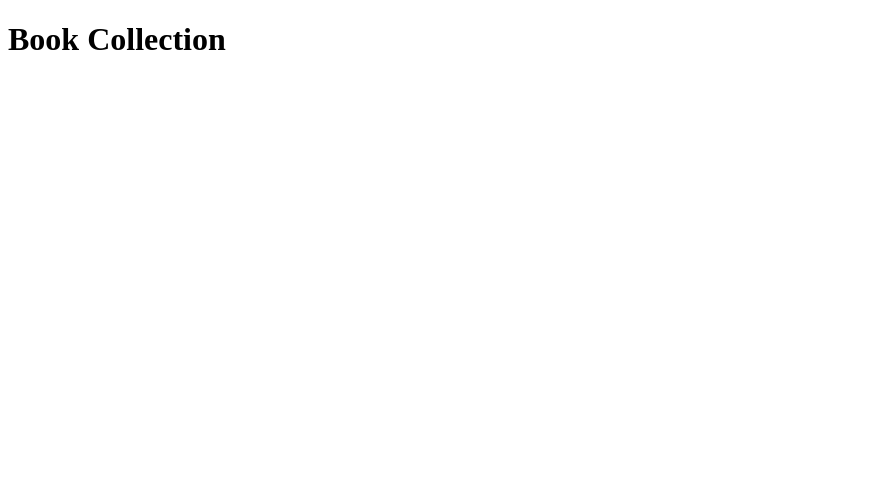
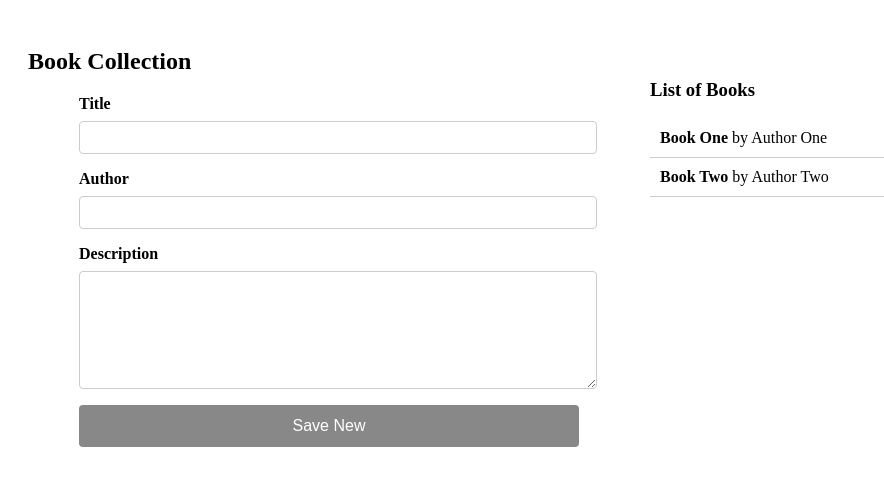
Before and after one commit to julmol86/book_collection, a React (Vite) app in the folder frontend/: page / in a window 1280 px wide. Shown: the top 486 px of the page, without its empty margins (0-884 px from the left). Built offline with nearby package versions, Linux system fonts and the light colour scheme.

Commit message:
Add form and book list

```diff
--- a/frontend/index.html
+++ b/frontend/index.html
@@ -3,7 +3,7 @@
   <head>
     <meta charset="UTF-8" />
     <meta name="viewport" content="width=device-width, initial-scale=1.0" />
-    <title>Vite + React + TS</title>
+    <title>Book collection</title>
   </head>
   <body>
     <div id="root"></div>
--- a/frontend/src/App.tsx
+++ b/frontend/src/App.tsx
@@ -1,9 +1,71 @@
-function App() {
+import { useState, useRef, useEffect } from "react";
+import BookForm from "./BookForm";
+import BookList from "./BookList";
+
+interface Book {
+  id: number;
+  name: string;
+  author: string;
+  description: string;
+}
+
+const App: React.FC = () => {
+  const [books, setBooks] = useState<Book[]>([
+    {
+      id: 1,
+      name: "Book One",
+      author: "Author One",
+      description: "Description for Book One",
+    },
+    {
+      id: 2,
+      name: "Book Two",
+      author: "Author Two",
+      description: "Description for Book Two",
+    },
+  ]);
+
+  const [selectedBook, setSelectedBook] = useState<Book | null>(null);
+  const bookListRef = useRef<HTMLDivElement>(null);
+
+  const handleSelectBook = (book: Book) => {
+    setSelectedBook(book);
+  };
+
+  const handleClickOutside = (event: MouseEvent) => {
+    if (
+      bookListRef.current &&
+      !bookListRef.current.contains(event.target as Node)
+    ) {
+      setSelectedBook(null);
+    }
+  };
+
+  useEffect(() => {
+    document.addEventListener("mousedown", handleClickOutside);
+    return () => {
+      document.removeEventListener("mousedown", handleClickOutside);
+    };
+  }, []);
+
   return (
-    <div>
-      <h1>Book Collection</h1>
+    <div style={{ display: "flex", padding: "20px" }}>
+      {/* Left part: Book form */}
+      <div style={{ flex: 1, marginRight: "20px" }}>
+        <h2>Book Collection</h2>
+        <BookForm selectedBook={selectedBook} />
+      </div>
+
+      {/* Right part: Book list */}
+      <div style={{ flex: 1, marginTop: "2rem" }} ref={bookListRef}>
+        <BookList
+          books={books}
+          onSelectBook={handleSelectBook}
+          selectedBook={selectedBook}
+        />
+      </div>
     </div>
   );
-}
+};
 
 export default App;
--- /dev/null
+++ b/frontend/src/BookForm.css
@@ -0,0 +1,44 @@
+/* BookForm.css */
+.book-form {
+    display: flex;
+    flex-direction: column;
+    gap: 1rem;
+    max-width: 500px;
+    margin: 0 auto;
+  }
+
+  .form-group {
+    display: flex;
+    flex-direction: column;
+    gap: 0.5rem;
+  }
+
+  label {
+    font-weight: bold;
+  }
+
+  input, textarea {
+    padding: 0.5rem;
+    border: 1px solid #ccc;
+    border-radius: 4px;
+    width: 100%;
+  }
+
+  textarea {
+    resize: vertical;
+    min-height: 100px;
+  }
+
+  .submit-button {
+    padding: 0.75rem 1.5rem;
+    border: none;
+    border-radius: 4px;
+    background-color: #888888;;
+    color: white;
+    font-size: 1rem;
+    cursor: pointer;
+  }
+
+  .submit-button:hover {
+    background-color: #666666;;
+  }
--- /dev/null
+++ b/frontend/src/BookForm.tsx
@@ -0,0 +1,76 @@
+import { useState, useEffect } from "react";
+import "./BookForm.css";
+
+interface Book {
+  id: number;
+  name: string;
+  author: string;
+  description: string;
+}
+
+interface BookFormProps {
+  selectedBook: Book | null;
+}
+
+const BookForm: React.FC<BookFormProps> = ({ selectedBook }) => {
+  const [bookName, setBookName] = useState("");
+  const [author, setAuthor] = useState("");
+  const [description, setDescription] = useState("");
+
+  useEffect(() => {
+    if (selectedBook) {
+      setBookName(selectedBook.name);
+      setAuthor(selectedBook.author);
+      setDescription(selectedBook.description);
+    }
+  }, [selectedBook]);
+
+  const handleSubmit = (e: React.FormEvent) => {
+    e.preventDefault();
+    // TODO add handle form submission for sending data to the backend
+    console.log("Book Saved:", { bookName, author, description });
+
+    setBookName("");
+    setAuthor("");
+    setDescription("");
+  };
+
+  return (
+    <form onSubmit={handleSubmit} className="book-form">
+      <div className="form-group">
+        <label htmlFor="bookName">Title</label>
+        <input
+          id="bookName"
+          type="text"
+          value={bookName}
+          onChange={(e) => setBookName(e.target.value)}
+          required
+        />
+      </div>
+      <div className="form-group">
+        <label htmlFor="author">Author</label>
+        <input
+          id="author"
+          type="text"
+          value={author}
+          onChange={(e) => setAuthor(e.target.value)}
+          required
+        />
+      </div>
+      <div className="form-group">
+        <label htmlFor="description">Description</label>
+        <textarea
+          id="description"
+          value={description}
+          onChange={(e) => setDescription(e.target.value)}
+          required
+        />
+      </div>
+      <button type="submit" className="submit-button">
+        Save New
+      </button>
+    </form>
+  );
+};
+
+export default BookForm;
--- /dev/null
+++ b/frontend/src/BookList.tsx
@@ -0,0 +1,43 @@
+interface Book {
+  id: number;
+  name: string;
+  author: string;
+  description: string;
+}
+
+interface BookListProps {
+  books: Book[];
+  onSelectBook: (book: Book) => void;
+  selectedBook: Book | null;
+}
+
+const BookList: React.FC<BookListProps> = ({
+  books,
+  onSelectBook,
+  selectedBook,
+}) => {
+  return (
+    <div>
+      <h3>List of Books</h3>
+      <ul style={{ listStyleType: "none", padding: 0 }}>
+        {books.map((book) => (
+          <li
+            key={book.id}
+            style={{
+              padding: "10px",
+              borderBottom: "1px solid #ccc",
+              cursor: "pointer",
+              backgroundColor:
+                selectedBook?.id === book.id ? "#f0f0f0" : "transparent",
+            }}
+            onClick={() => onSelectBook(book)}
+          >
+            <strong>{book.name}</strong> by {book.author}
+          </li>
+        ))}
+      </ul>
+    </div>
+  );
+};
+
+export default BookList;
```
